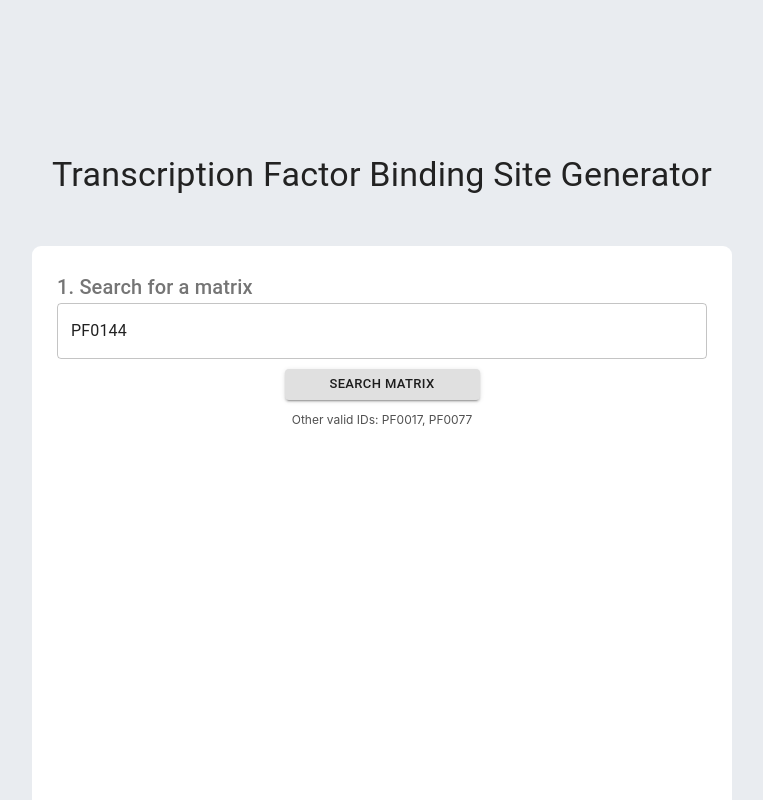
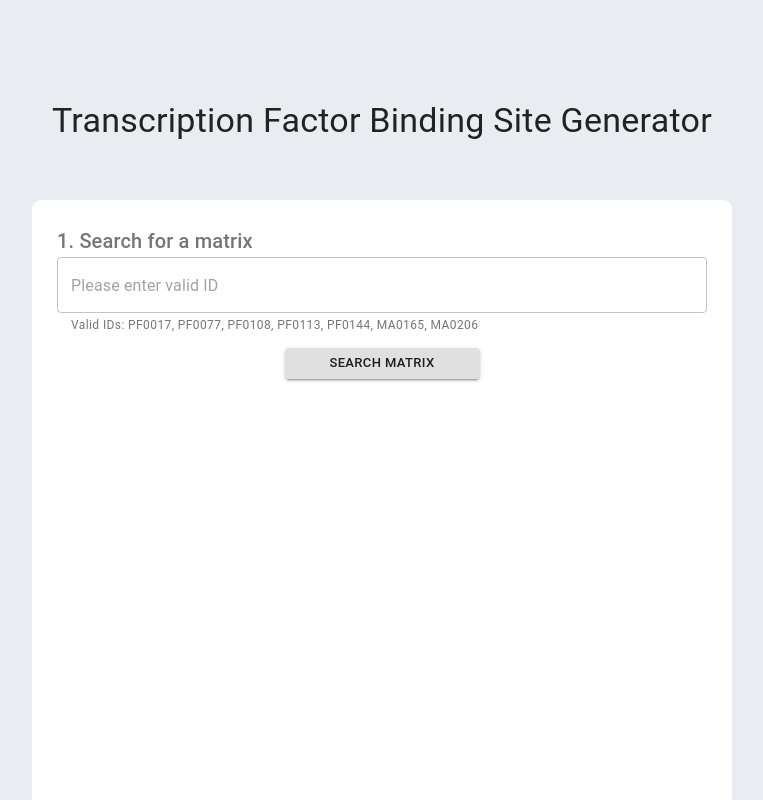
Before and after one commit to sunnivablock/mol3022, a React (Create React App) app in the folder bioProsjekt/: page / in a window 1280 px wide. Shown: the top 800 px of the page, without its empty margins (258-1021 px from the left). Built offline with nearby package versions, Linux system fonts and the light colour scheme.

Commit message:
Refactoring of code and general clean up

```diff
--- a/bioProsjekt/src/App.js
+++ b/bioProsjekt/src/App.js
@@ -8,7 +8,7 @@ function App() {
       <header className="App-header">
         <div style={{display:"flex", flexDirection:"row"}}>
           {/* <img style={{padding:"30px"}} width={100} height={100} src={dna}></img> */}
-          <div style={{paddingBottom:"50px"}}>
+          <div style={{paddingBottom:"50px", marginTop:"-100px"}}>
             <Typography variant="h4">Transcription Factor Binding Site Generator</Typography>
           </div>
           {/* <img style={{padding:"30px"}} width={100} height={100} src={dna}></img> */}
--- /dev/null
+++ b/bioProsjekt/src/components/DNASequence.jsx
@@ -0,0 +1,41 @@
+import React from "react";
+import "./GraphStyle.css";
+import { Typography, TextField, Button } from '@material-ui/core';
+
+
+export default function DNASequence({
+    checkPossibleMatching,
+    checkValidDNA,
+    dnaError,
+    sequence
+}) {
+    return (
+        <div style={{padding: '0px', display:"flex", flexDirection:"column"}}>
+            <Typography color='textSecondary' align='left' variant="h6">2. Type in a DNA sequence for matching</Typography>
+            <TextField
+                className="DNASequence"
+                size="medium"
+                variant="outlined"
+                type="text"
+                error={dnaError}
+                value={sequence}
+                helperText="Only use the letters ACTG"
+                onChange={(e) => {
+                checkValidDNA(e.target.value)
+                }}
+                placeholder="Please enter DNA sequence for analysis (Characters acgt or ACGT)"
+            />
+            <Button
+                className= 'button'
+                size="small"
+                fullWidth={false}
+                variant="contained"
+                onClick={() => {
+                checkPossibleMatching(sequence)
+                }}
+            >
+                Search
+            </Button>
+        </div>
+    )
+}
--- /dev/null
+++ b/bioProsjekt/src/components/FindMatrix.jsx
@@ -0,0 +1,41 @@
+import React, { useState} from "react";
+import "./GraphStyle.css";
+import { Typography, TextField, Button } from '@material-ui/core';
+
+
+
+export default function FindMatrix({setId, fetchData, id}) {
+ const [midId,setMidId] = useState("")
+    return (
+        <div>
+            <Typography color='textSecondary' align='left' variant="h6">1. Search for a matrix</Typography>
+          <TextField
+            className="DNAInput"
+            size="medium"
+            fullWidth
+            variant="outlined"
+            type="text"
+            helperText="Valid IDs: PF0017, PF0077, PF0108, PF0113, PF0144, MA0165, MA0206"
+            value={id}
+            onChange={(e) => {
+              setId(e.target.value)
+              setMidId(e.target.value)
+
+            }}
+            placeholder="Please enter valid ID "
+          />
+          <div style={{padding:'5px'}}></div>
+          <Button
+            className= 'button'
+            size="small"
+            fullWidth={false}
+            variant="contained"
+            onClick={() => {
+              fetchData(midId)
+            }}
+          >
+            Search matrix
+          </Button>
+        </div>
+    )
+}
--- /dev/null
+++ b/bioProsjekt/src/components/Graph.jsx
@@ -0,0 +1,31 @@
+import React from "react";
+import { VictoryChart, VictoryBar, VictoryTheme } from "victory";
+import "./GraphStyle.css";
+import { Typography } from '@material-ui/core';
+
+const Graph = (match) => {
+
+    return(
+    <div>
+      <Typography color='textSecondary'  variant="h6">{"Results"}</Typography>
+      <Typography style={{width: 600}}> The graph shows the trancription factor of the different positions on the DNA sequence.
+          The X-axis shows the position within the DNA sequence, while the Y-axis display the values of the trancription factors.</Typography>
+      <VictoryChart domainPadding={30} theme={VictoryTheme.material}  prependDefaultAxes={true}>
+        <VictoryBar
+          alignment="start"
+          style={{ data: { fill: "#ffa500" } }}
+          data={match.match}
+          width={300}
+          barRatio={0.4}
+          animate={{
+            duration: 2000,
+            onLoad: { duration: 1000 }
+          }}
+          />
+        </VictoryChart>
+    </div>
+    )
+
+}
+
+export default Graph;
--- a/bioProsjekt/src/components/GraphStyle.css
+++ b/bioProsjekt/src/components/GraphStyle.css
@@ -25,5 +25,5 @@
 
 .resultater {
     padding: 25px;
-    padding-top: 80px;
+    ;
 }
--- /dev/null
+++ b/bioProsjekt/src/components/PFM.jsx
@@ -0,0 +1,15 @@
+import React from "react";
+import "./GraphStyle.css";
+import { Typography} from '@material-ui/core';
+
+
+export const PFM = ({matrix, id}) => {
+    return(
+    <div className='matrise'>
+        <Typography align='left' variant="subtitle1" >{"Position Frequency Matrix for  "+ id +": "}</Typography>
+        <Typography align='left'>{"A:  "+ matrix.A.join()}</Typography>
+        <Typography align='left'>{"C:  "+ matrix.C.join()}</Typography>
+        <Typography align='left'>{"T:  "+ matrix.T.join()}</Typography>
+        <Typography align='left'>{"G:  "+ matrix.G.join()}</Typography>
+    </div>
+    )}
--- a/bioProsjekt/src/components/Page.jsx
+++ b/bioProsjekt/src/components/Page.jsx
@@ -1,13 +1,16 @@
 import React, { useState} from "react";
 import "./GraphStyle.css";
-import { Typography, TextField, Button } from '@material-ui/core';
+import { Typography } from '@material-ui/core';
 import {getMatrix} from "../queries/jaspar";
 import { calculateMatches, calculatePWM } from "../functionality/calculations";
-import { VictoryChart, VictoryBar, VictoryTheme } from "victory";
+import Graph from "./Graph"
+import DNASequence from "./DNASequence"
+import { PFM } from "./PFM";
+import FindMatrix from "./FindMatrix";
 
 
 function Page() {
-    const [id, setId ] = useState("PF0144");
+  const [id, setId ] = useState("");
   const [oneMatrix, setOneMatrix ] = useState({});
   const [sequence, setSequence] = useState("");
   const [dnaError, setDNAError]= useState(false);
@@ -32,7 +35,6 @@ function Page() {
   }
 
   const checkPossibleMatching = (seq) => {
-      console.log(seq, oneMatrix.A.length)
     if (seq.length<oneMatrix.A.length) {
       setShortWarning(true)
     } else{
@@ -40,100 +42,37 @@ function Page() {
       let pwm = calculatePWM(oneMatrix)
       setMatch(calculateMatches(pwm, seq))
     }
+  }
 
-    }
     return(
       <div className="container">
        <div style={{padding:'25px', display:"flex", flexDirection:"column"}}>
-       {/* <p style={{alignSelf:'flex-start', fontSize:'20px'}}> 1.Search for a matrix:</p> */}
-        <Typography color='textSecondary' align='left' variant="h6">{"1. Search for a matrix"}</Typography>
-          <TextField
-            className="DNAInput"
-            size="medium"
-            variant="outlined"
-            type="text"
-            value={id}
-            onChange={(e) => {
-              setId(e.target.value)
-            }}
-            placeholder="Please enter ID. "
+         <FindMatrix
+            setId={setId}
+            fetchData={fetchData} id={id}
           />
-          <div style={{padding:'5px'}}></div>
-          <Button
-            className= 'button'
-            size="small"
-            fullWidth={false}
-            variant="contained"
-            onClick={() => {
-              fetchData(id)
-            }}
-          >
-            Search matrix
-          </Button>
-          <p style={{alignSelf:'center', fontSize:'12px', color:'#505050'}}> Other valid IDs: PF0017, PF0077</p>
-        {/* Må bruke <p> fordi med typography klarte jeg ikke få luft mellom knap og matrisen*/}
-           {/* <Typography color='TextSecondary' align='center' variant='caption'>Other valid IDs: PF0017, PF0077</Typography> */}
+          <p/>
           {oneMatrix.A &&
-            <div className='matrise'>
-              <Typography align='left' variant="subtitle1" >{"Position Frequency Matrix for  "+ id +": "}</Typography>
-              <Typography align='left'>{"A:  "+ oneMatrix.A.join()}</Typography>
-              <Typography align='left'>{"C:  "+ oneMatrix.C.join()}</Typography>
-              <Typography align='left'>{"T:  "+ oneMatrix.T.join()}</Typography>
-              <Typography align='left'>{"G:  "+ oneMatrix.G.join()}</Typography>
+            <div >
+              <PFM matrix={oneMatrix} id={id} />
             </div>
           }
           <p/>
           {oneMatrix.A &&
-          <div style={{padding: '0px', display:"flex", flexDirection:"column"}}>
-             <Typography color='textSecondary' align='left' variant="h6">{"2. Type in a DNA sequence for matching"}</Typography>
-          <TextField
-            className="DNASequence"
-            size="medium"
-            variant="outlined"
-            type="text"
-            error={dnaError}
-            value={sequence}
-            helperText="Only use the letters ACTG"
-            onChange={(e) => {
-             checkValidDNA(e.target.value)
-            }}
-            placeholder="Please enter DNA sequence for analysis (Characters acgt or ACGT)"
-          />
-            <Button
-            className= 'button'
-            size="small"
-            fullWidth={false}
-            variant="contained"
-            onClick={() => {
-              checkPossibleMatching(sequence)
-            }}
-          >
-            Search
-          </Button>
-          {shortDNAWarning && <Typography color="error" >The DNA sequence must be longer than {oneMatrix.A.length}</Typography>}
+          <div >
+            <DNASequence
+              checkPossibleMatching={checkPossibleMatching}
+              checkValidDNA={checkValidDNA}
+              sequence={sequence}
+              dnaError={dnaError}/>
+          {shortDNAWarning &&
+            <Typography color="error" >The DNA sequence must be longer than {oneMatrix.A.length}</Typography>
+          }
           {match &&
             <div className="resultater">
-            <Typography color='textSecondary'  variant="h6">{"Results"}</Typography>
-
-            <Typography style={{width: 600}}> The graph shows the trancription factor of the different positions on the DNA sequence.
-               The X-axis shows the position within the DNA sequence, while the Y-axis display the values of the trancription factors.</Typography>
-            <VictoryChart domainPadding={30} theme={VictoryTheme.material}  prependDefaultAxes={true}>
-                <VictoryBar
-                  alignment="start"
-                  style={{ data: { fill: "#ffa500" } }}
-                  data={match}
-                  width={300}
-                  labels= {({ datum }) => datum.y}
-                  barRatio={0.4}
-                  animate={{
-                    duration: 2000,
-                    onLoad: { duration: 1000 }
-                  }}
-                  />
-              </VictoryChart>
+              <Graph match={match}/>
             </div>
           }
-
           </div>
         }
         </div>
--- a/bioProsjekt/src/queries/jaspar.js
+++ b/bioProsjekt/src/queries/jaspar.js
@@ -17,6 +17,5 @@ export async function getMatrix(id) {
         res = await axios.get(cors+baseUrl+id, config)
     }
     const allData = await res.data;
-    console.log('i jaspar.jsx', allData)
     return allData;
 }
```
Also changed, not shown: 1 other file (tests, documents, lock files or other folders). Lines whose indentation alone changed are shown as unchanged.
